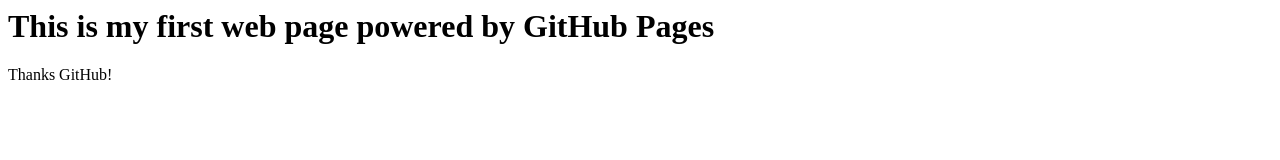
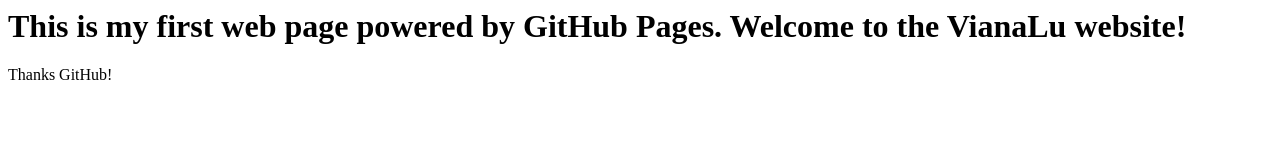
Before and after one commit to VianaLu/myFirstRepo, a plain HTML site: page index.html in a window 1280 px wide. Drawn offline with Linux system fonts and the light colour scheme.

Commit message:
Update index.html

```diff
--- a/index.html
+++ b/index.html
@@ -1,5 +1,5 @@
 <html>
-<h1> This is my first web page powered by GitHub Pages </h1>
+<h1> This is my first web page powered by GitHub Pages. Welcome to the VianaLu website! </h1>
 
 Thanks GitHub!
 
```
